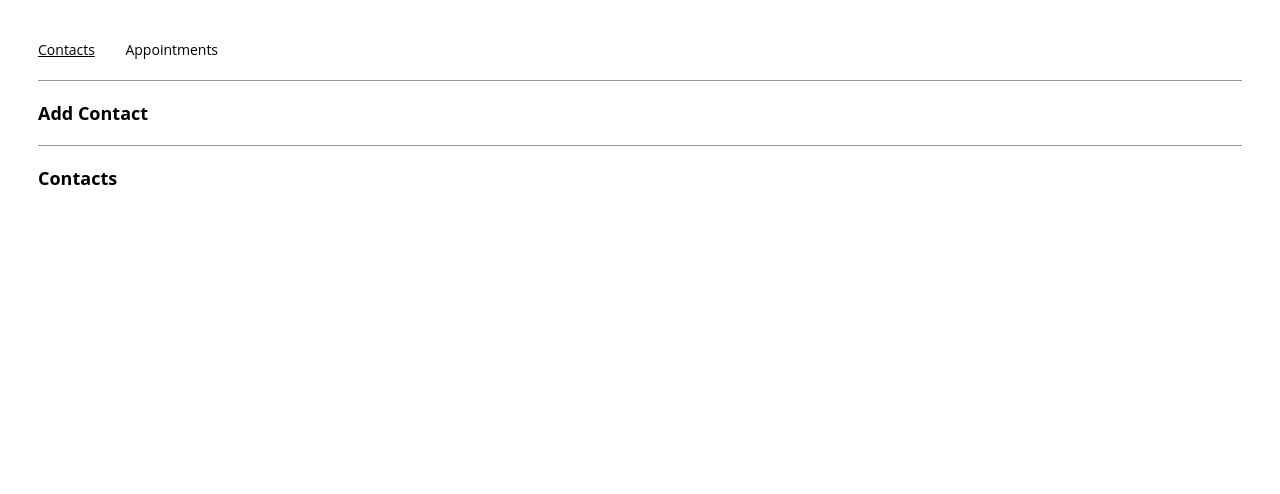
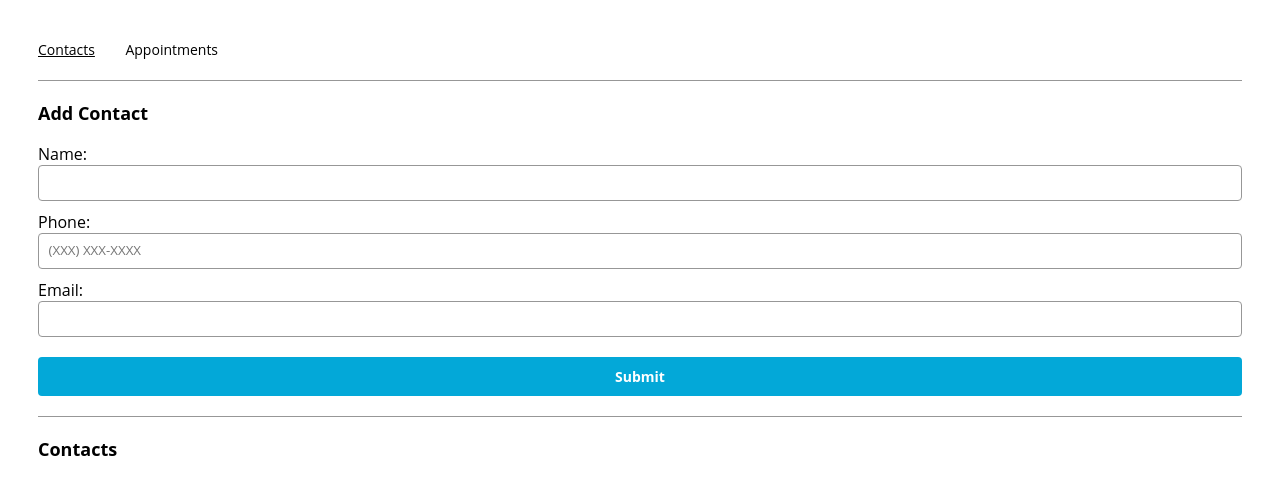
Before and after one commit to travisjupp/appointment-planner, a React (Create React App) app: page /contacts in a window 1280 px wide. Shown: the top 494 px of the page. Built offline with nearby package versions, Linux system fonts and the light colour scheme.

Commit message:
ContactsPage accept props, define contact info state, handle form submission without duplicate entries, render components ContactForm and TileList

```diff
--- a/src/containers/contactsPage/ContactsPage.js
+++ b/src/containers/contactsPage/ContactsPage.js
@@ -3,11 +3,15 @@ import React, { useState, useEffect } from "react";
 import { ContactForm } from "../../components/contactForm/ContactForm";
 import { TileList } from "../../components/tileList/TileList";
 
-export const ContactsPage = () => {
+export const ContactsPage = ({ contacts, addContact }) => {
   /*
   Define state variables for
   contact info and duplicate check
   */
+  const [name, setName] = useState('');
+  const [phone, setPhone] = useState('');
+  const [email, setEmail] = useState('');
+  const [isDuplicate, setIsDuplicate] = useState(false);
 
   const handleSubmit = (e) => {
     e.preventDefault();
@@ -15,21 +19,35 @@ export const ContactsPage = () => {
     Add contact info and clear data
     if the contact name is not a duplicate
     */
+    let formData = new FormData(e.target);
+    let contact = Object.fromEntries(formData.entries());
+    return isDuplicate ? <h2>Name is duplicate.</h2> : addContact(contact), setName(''), setPhone(''), setEmail('');
   };
 
   /*
-  Using hooks, check for contact name in the
+  Using hooks, check for contact name in the )
   contacts array variable in props
   */
+  useEffect(() => {
+    contacts.find(el => el.name === name) ?
+      setIsDuplicate(true) :
+      setIsDuplicate(false);
+  }, [name])
 
   return (
     <div>
       <section>
         <h2>Add Contact</h2>
+        {isDuplicate && <h2>Name is duplicate.</h2>}
+        <ContactForm
+          name={name} phone={phone} email={email}
+          setName={setName} setPhone={setPhone} setEmail={setEmail}
+          handleSubmit={handleSubmit} />
       </section>
       <hr />
       <section>
         <h2>Contacts</h2>
+        <TileList contacts={contacts} />
       </section>
     </div>
   );
```
